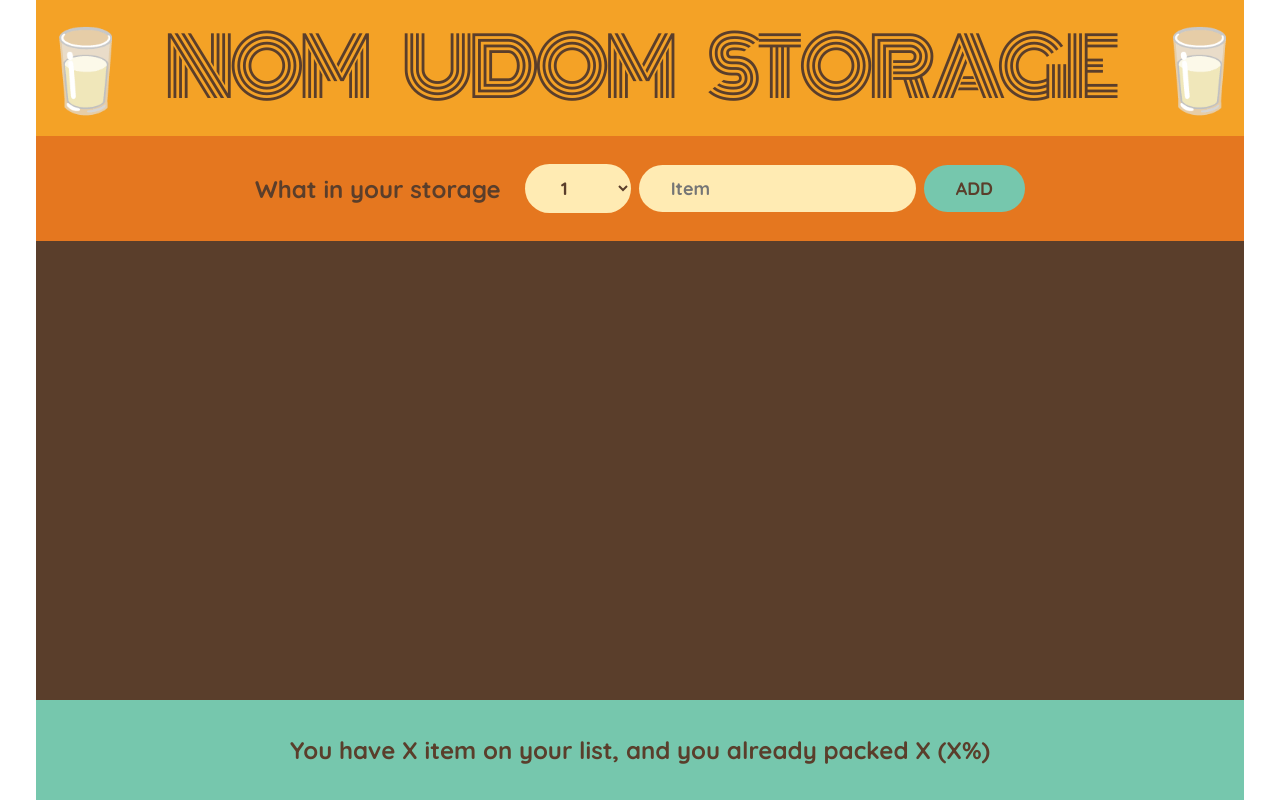
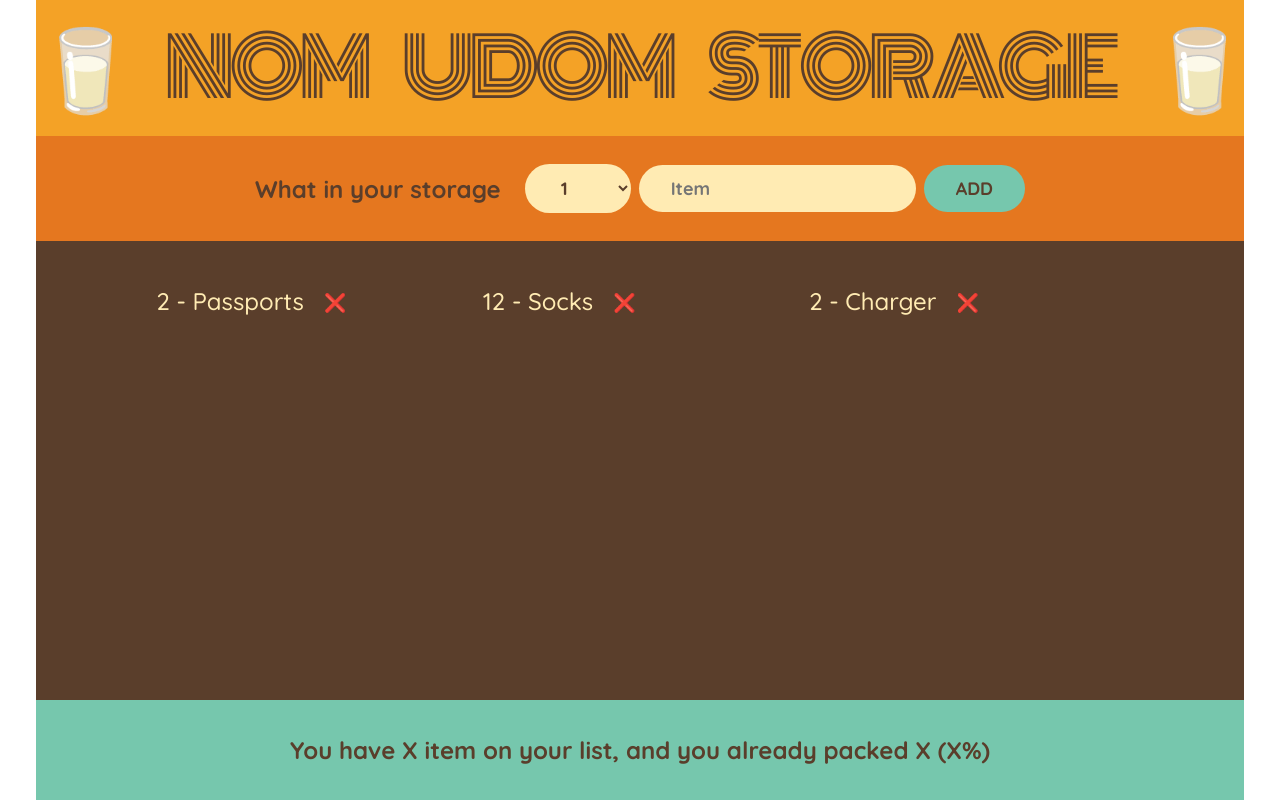
Before and after one commit to tuaPuan83/nomudom-List, a React (Vite) app: page / in a window 1280 px wide. Built offline with nearby package versions, Linux system fonts and the light colour scheme.

Commit message:
Coding update data

```diff
--- a/src/App.jsx
+++ b/src/App.jsx
@@ -12,17 +12,22 @@
 ];
 
 function App() {
-  const [items, setItems] = useState([]);
+  const [items, setItems] = useState(initialItems);
 
   function handleAddItems(item) {
     setItems((items) => [...items, item]);
   }
 
+  function handleDeleteItems(id) {
+    setItems((items) => items.filter((i) => i.id!== id));
+    // i.id !== id means remove item from collection
+  }
+
   return (
     <div className="app">
       <Logo />
-      <Form onAddItems={handleAddItems} />
-      <PackingList items={items} />
+      <Form onAddItems={handleAddItems}  />
+      <PackingList items={items} onDeleteItems={handleDeleteItems} />
       <Stats />
     </div>
   );
--- a/src/Items.jsx
+++ b/src/Items.jsx
@@ -1,13 +1,13 @@
 import PackingList from "./PackingList";
 import App from "./App";
 
-function Items({ item }) {
+function Items({ item, onDeleteItems }) {
   return (
     <li>
       <span style={item.packed ? { textDecoration: "line-through" } : {}}>
         {item.quantity} - {item.description}
       </span>
-      <button>❌</button>
+      <button onClick={()=>onDeleteItems(item.id)}>❌</button>
     </li>
   );
 }
--- a/src/PackingList.jsx
+++ b/src/PackingList.jsx
@@ -1,12 +1,12 @@
 import App from "./App";
 import Items from "./Items";
 
-function PackingList({ items }) {
+function PackingList({ items, onDeleteItems }) {
   return (
     <div className="list">
       <ul>
         {items.map((item) => (
-          <Items item={item} key={item.id} />
+          <Items item={item} key={item.id} onDeleteItems={onDeleteItems} />
         ))}
       </ul>
     </div>
```
